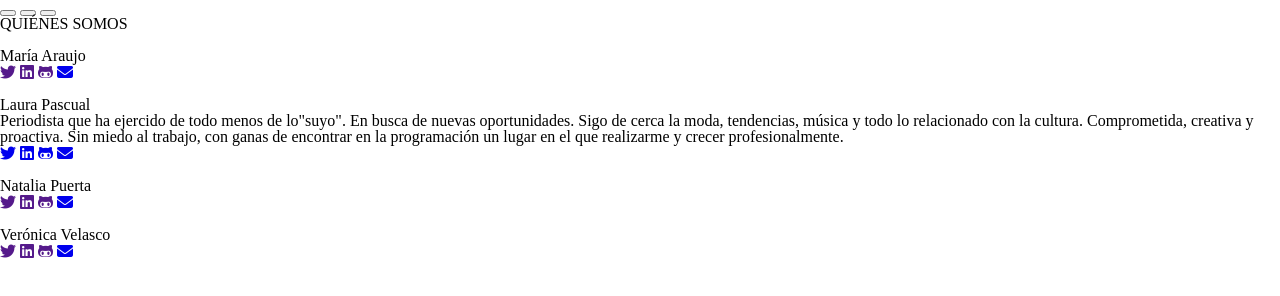
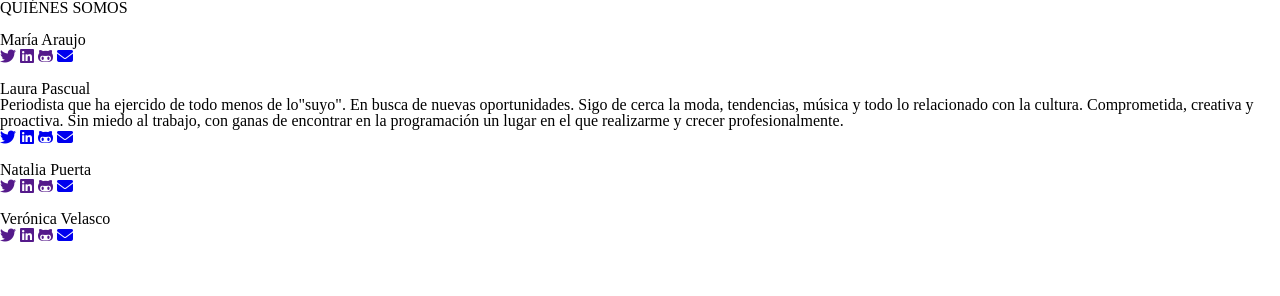
Before and after one commit to maragil/social-info-web, a plain HTML site: page index.html in a window 1280 px wide. Drawn offline with Linux system fonts and the light colour scheme.

Commit message:
actualizacion header

```diff
--- a/index.html
+++ b/index.html
@@ -11,11 +11,13 @@
 </head>
 <body>
     <header>
-        <section></section>
+        <h1></h1>
         <nav>
-            <button></button>
-            <button></button>
-            <button></button>
+            <ul>
+                <li> <a href="http://"></a></li>
+                <li> <a href="http://"></a></li>
+                <li> <a href="http://"></a></li>
+            </ul>
         </nav>
     </header>
     <main>
```
